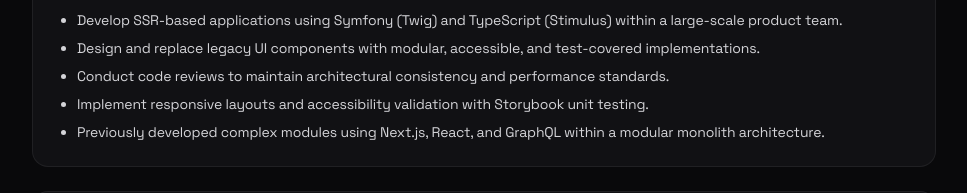
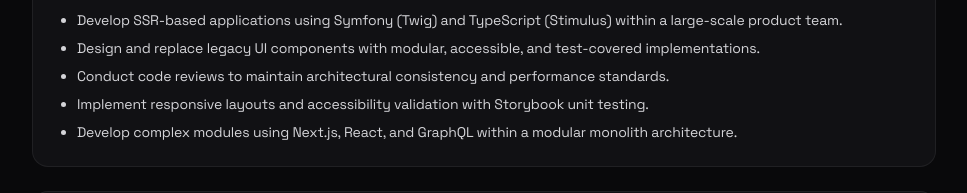
Before and after one commit to Perchusha/Portfolio_v2, a React (Vite) app: page / in a window 1280 px wide. Shown: the part 880-1073 px from the top of the page, without its empty margins (256-1223 px from the left). Built offline with nearby package versions, Linux system fonts and the light colour scheme.

Commit message:
feat: data updated

```diff
--- a/src/constants/translations.ts
+++ b/src/constants/translations.ts
@@ -62,7 +62,7 @@
           'Design and replace legacy UI components with modular, accessible, and test-covered implementations.',
           'Conduct code reviews to maintain architectural consistency and performance standards.',
           'Implement responsive layouts and accessibility validation with Storybook unit testing.',
-          'Previously developed complex modules using Next.js, React, and GraphQL within a modular monolith architecture.',
+          'Develop complex modules using Next.js, React, and GraphQL within a modular monolith architecture.',
         ],
       },
       {
@@ -181,7 +181,7 @@
           'Проектирую и заменяю legacy UI-компоненты на модульные, доступные и покрытые тестами реализации.',
           'Провожу code review для сохранения архитектурной целостности и стандартов производительности.',
           'Реализую адаптивные layout-решения и валидацию доступности с unit-тестированием в Storybook.',
-          'Ранее разрабатывал сложные модули на Next.js, React и GraphQL в архитектуре modular monolith.',
+          'Разрабатываю сложные модули на Next.js, React и GraphQL в архитектуре modular monolith.',
         ],
       },
       {
@@ -300,7 +300,7 @@
           'Projektuję i zastępuję legacy komponenty UI modułowymi, dostępnymi i pokrytymi testami implementacjami.',
           'Prowadzę code review, aby utrzymać spójność architektoniczną i standardy wydajności.',
           'Wdrażam responsywne layouty i walidację dostępności z testami jednostkowymi w Storybooku.',
-          'Wcześniej rozwijałem złożone moduły w Next.js, React i GraphQL w architekturze modular monolith.',
+          'Rozwijam złożone moduły w Next.js, React i GraphQL w architekturze modular monolith.',
         ],
       },
       {
@@ -419,7 +419,7 @@
           'Праектую і замяняю legacy UI-кампаненты модульнымі, даступнымі і пакрытымі тэстамі рэалізацыямі.',
           'Праводжу code review для падтрымання архітэктурнай цэласнасці і стандартаў прадукцыйнасці.',
           'Рэалізую адаптыўныя layout-рашэнні і валідацыю даступнасці з unit-тэставаннем у Storybook.',
-          'Раней распрацоўваў складаныя модулі на Next.js, React і GraphQL у архітэктуры modular monolith.',
+          'Распрацоўваю складаныя модулі на Next.js, React і GraphQL у архітэктуры modular monolith.',
         ],
       },
       {
```
